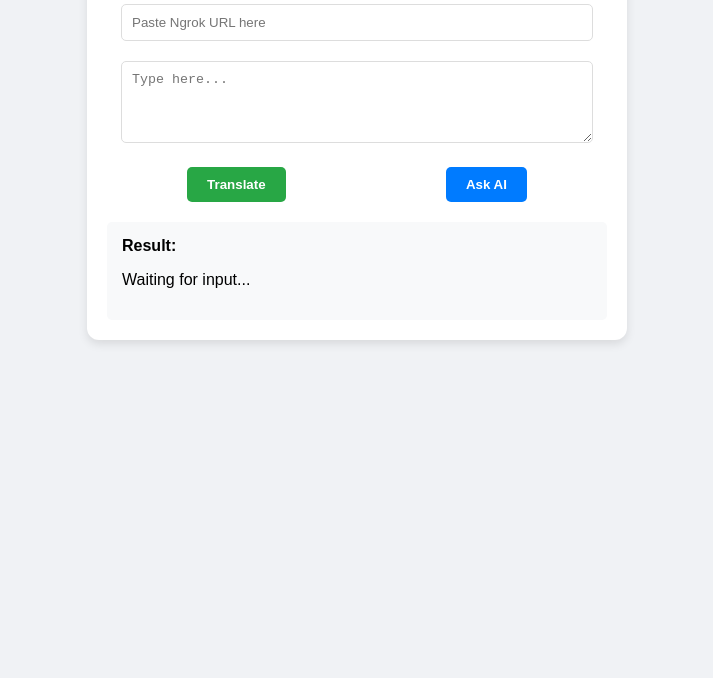
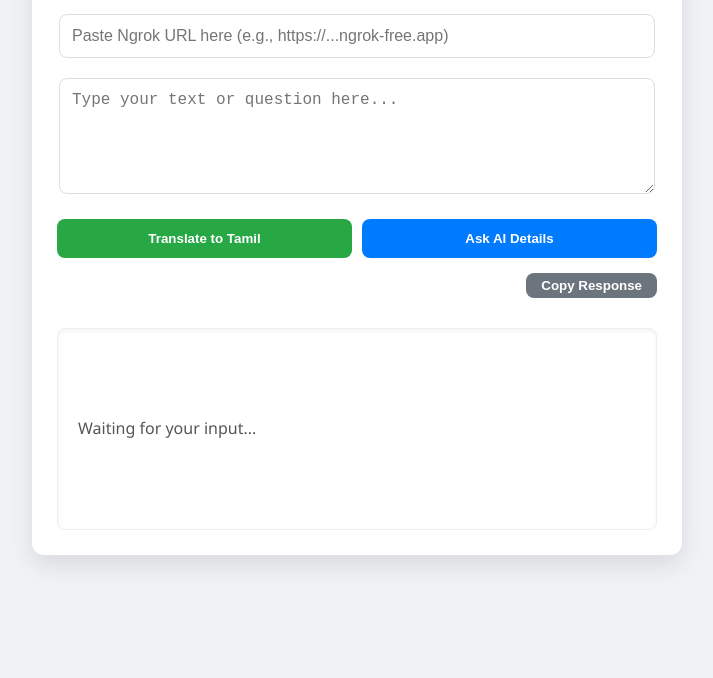
Before and after one commit to nisath-android/LiveTranslate, a plain HTML site: page index.html in a window 1280 px wide. Shown: the part 122-800 px from the top of the page, without its empty margins (283-996 px from the left). Drawn offline with Linux system fonts and the light colour scheme.

Commit message:
Enhance AI Multi-Tool UI for better usability
Updated the AI Multi-Tool interface to support larger text inputs and improved styling.

```diff
--- a/index.html
+++ b/index.html
@@ -2,33 +2,56 @@
 <html lang="ta">
 <head>
     <meta charset="UTF-8">
-    <title>AI Multi-Tool</title>
+    <title>AI Multi-Tool - Support Large Text</title>
     <style>
-        body { font-family: sans-serif; text-align: center; background: #f0f2f5; padding: 20px; }
-        .card { background: white; padding: 20px; border-radius: 12px; max-width: 500px; margin: auto; box-shadow: 0 4px 10px rgba(0,0,0,0.1); }
-        textarea, input { width: 90%; margin: 10px 0; padding: 10px; border-radius: 5px; border: 1px solid #ddd; }
-        .btn-group { display: flex; justify-content: space-around; margin-top: 10px; }
-        button { padding: 10px 20px; cursor: pointer; border: none; border-radius: 5px; color: white; font-weight: bold; }
+        body { font-family: 'Segoe UI', sans-serif; text-align: center; background: #f0f2f5; padding: 20px; }
+        .card { background: white; padding: 25px; border-radius: 12px; max-width: 600px; margin: auto; box-shadow: 0 10px 25px rgba(0,0,0,0.1); }
+        textarea, input { width: 95%; margin: 10px 0; padding: 12px; border-radius: 8px; border: 1px solid #ddd; font-size: 16px; }
+
+        .btn-group { display: flex; gap: 10px; margin-top: 10px; }
+        button { flex: 1; padding: 12px; cursor: pointer; border: none; border-radius: 8px; color: white; font-weight: bold; transition: 0.3s; }
+
         .btn-translate { background: #28a745; }
+        .btn-translate:hover { background: #218838; }
         .btn-ask { background: #007bff; }
-        #output { margin-top: 20px; padding: 15px; background: #f8f9fa; border-radius: 5px; text-align: left; }
+        .btn-ask:hover { background: #0069d9; }
+
+        /* பெரிய உரைகளுக்கான அவுட்புட் செட்டிங்ஸ் */
+        #output {
+            margin-top: 20px;
+            padding: 20px;
+            background: #ffffff;
+            border-radius: 8px;
+            text-align: left;
+            border: 1px solid #eee;
+            max-height: 450px;
+            overflow-y: auto;
+            white-space: pre-wrap;
+            word-wrap: break-word;
+            box-shadow: inset 0 2px 4px rgba(0,0,0,0.05);
+            line-height: 1.6;
+        }
+        .copy-btn { background: #6c757d; width: auto; padding: 5px 15px; margin-bottom: 10px; }
     </style>
 </head>
 <body>
 
 <div class="card">
-    <h2>🤖 AI Assistant</h2>
-    <input type="text" id="ngrokUrl" placeholder="Paste Ngrok URL here">
-    <textarea id="userInput" rows="4" placeholder="Type here..."></textarea>
+    <h2>🤖 AI Multi-Tool</h2>
+    <input type="text" id="ngrokUrl" placeholder="Paste Ngrok URL here (e.g., https://...ngrok-free.app)">
+    <textarea id="userInput" rows="5" placeholder="Type your text or question here..."></textarea>
 
     <div class="btn-group">
-        <button class="btn-translate" onclick="callApi('translate')">Translate</button>
-        <button class="btn-ask" onclick="callApi('ask')">Ask AI</button>
+        <button class="btn-translate" onclick="callApi('translate')">Translate to Tamil</button>
+        <button class="btn-ask" onclick="callApi('ask')">Ask AI Details</button>
+    </div>
+
+    <div style="text-align: right; margin-top: 15px;">
+        <button class="copy-btn" onclick="copyText()">Copy Response</button>
     </div>
 
     <div id="output">
-        <strong>Result:</strong>
-        <p id="responseText">Waiting for input...</p>
+        <p id="responseText" style="color: #555;">Waiting for your input...</p>
     </div>
 </div>
 
@@ -38,9 +61,14 @@
         const baseUrl = document.getElementById('ngrokUrl').value;
         const display = document.getElementById('responseText');
 
-        if (!baseUrl || !text) { alert("URL matrum text enter cheyyuka!"); return; }
+        if (!baseUrl || !text) {
+            alert("Please provide both Ngrok URL and text!");
+            return;
+        }
 
-        display.innerText = "Processing...";
+        display.innerText = "Processing... Please wait.";
+        display.style.color = "#888";
+
         const cleanUrl = baseUrl.endsWith('/') ? baseUrl.slice(0, -1) : baseUrl;
 
         try {
@@ -50,10 +78,24 @@
                 body: JSON.stringify({ text: text })
             });
             const data = await response.json();
-            display.innerText = data.result || "Error occurred";
+
+            // அவுட்புட் வந்தவுடன் கலரை மாற்றி உரையை செட் செய்கிறோம்
+            display.style.color = "#333";
+            display.innerText = data.result || "No response from AI.";
+
         } catch (err) {
-            display.innerText = "Connection failed!";
+            display.innerText = "Error: Could not connect to the server. Check your Ngrok URL.";
+            display.style.color = "red";
         }
+    }
+
+    function copyText() {
+        const text = document.getElementById('responseText').innerText;
+        if(text === "Waiting for your input..." || text === "Processing...") return;
+
+        navigator.clipboard.writeText(text).then(() => {
+            alert("Copied to clipboard!");
+        });
     }
 </script>
 
```
